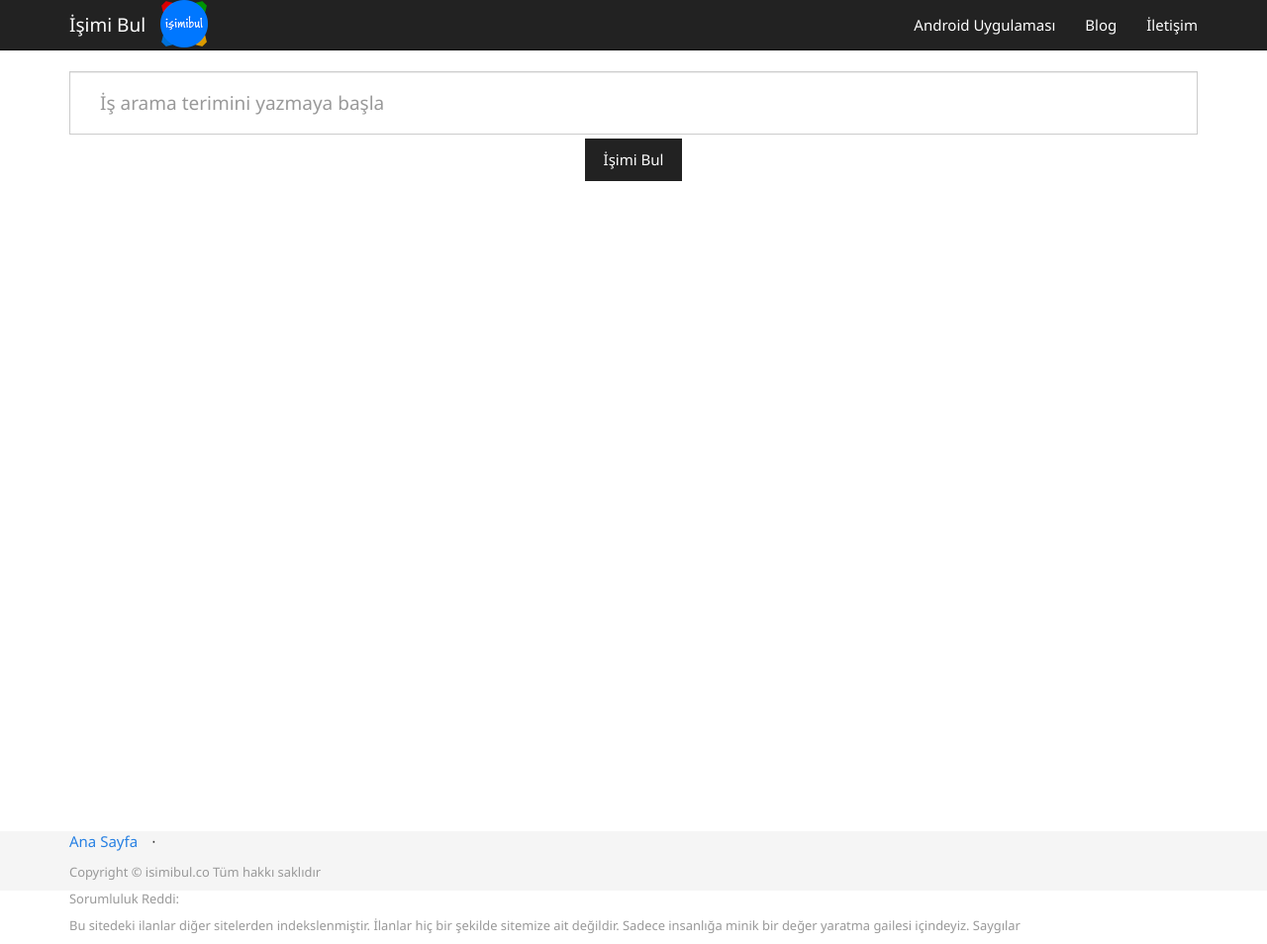
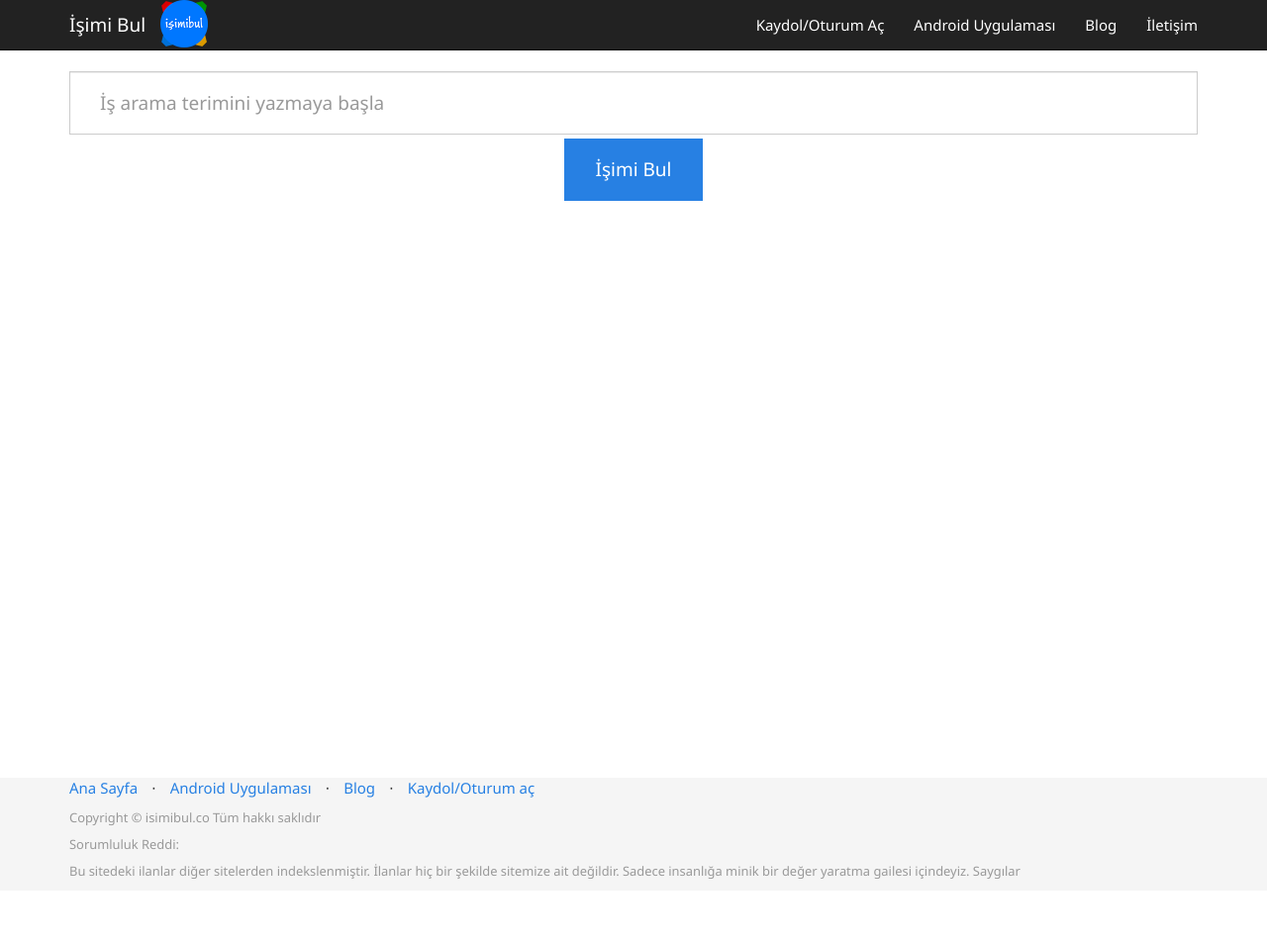
Before and after one commit to whicher/isimibul, a Jekyll site: the page built from index.html, in a window 1280 px wide. Shown: the whole page at 99% size. Built offline with Jekyll 4.4.1, drawn with Linux system fonts in a browser that asks for light colours; comment, search, counter and statistics services are not loaded; after the commit the page ends 900 px from its top, so only the background shows below that.

Commit message:
Add login

```diff
--- a/_includes/footer.html
+++ b/_includes/footer.html
@@ -8,6 +8,17 @@
             <a href="/">Ana Sayfa</a>
           </li>
           <li class="footer-menu-divider">&sdot;</li>
+          <li>
+            <a href="https://play.google.com/store/apps/details?id=co.hakanu.jobfinder&hl=tr" target="_blank">Android Uygulaması</a>
+          </li>
+          <li class="footer-menu-divider">&sdot;</li>
+          <li>
+            <a class="page-scroll" target="_blank" href="http://blog.isimibul.co">Blog</a>
+          </li>
+          <li class="footer-menu-divider">&sdot;</li>
+          <li>
+            <a class="page-scroll" target="_blank" href="/login">Kaydol/Oturum aç</a>
+          </li>
         </ul>
         <p class="copyright text-muted small">Copyright &copy; isimibul.co Tüm hakkı saklıdır</p>
         <h5 class="copyright text-muted small">Sorumluluk Reddi:</h5>
--- a/_includes/head.html
+++ b/_includes/head.html
@@ -13,22 +13,22 @@
   <title>{% if page.title %}{{ page.title }}{% else %}{{ site.title }}{% endif %}</title>
 
   <!-- Icons -->
-  <link rel="apple-touch-icon" sizes="57x57" href="/img/icon/apple-icon-57x57.png">
-  <link rel="apple-touch-icon" sizes="60x60" href="/img/icon/apple-icon-60x60.png">
-  <link rel="apple-touch-icon" sizes="72x72" href="/img/icon/apple-icon-72x72.png">
-  <link rel="apple-touch-icon" sizes="76x76" href="/img/icon/apple-icon-76x76.png">
-  <link rel="apple-touch-icon" sizes="114x114" href="/img/icon/apple-icon-114x114.png">
-  <link rel="apple-touch-icon" sizes="120x120" href="/img/icon/apple-icon-120x120.png">
-  <link rel="apple-touch-icon" sizes="144x144" href="/img/icon/apple-icon-144x144.png">
-  <link rel="apple-touch-icon" sizes="152x152" href="/img/icon/apple-icon-152x152.png">
-  <link rel="apple-touch-icon" sizes="180x180" href="/img/icon/apple-icon-180x180.png">
-  <link rel="icon" type="image/png" sizes="192x192"  href="/img/icon/android-icon-192x192.png">
-  <link rel="icon" type="image/png" sizes="32x32" href="/img/icon/favicon-32x32.png">
-  <link rel="icon" type="image/png" sizes="96x96" href="/img/icon/favicon-96x96.png">
-  <link rel="icon" type="image/png" sizes="16x16" href="/img/icon/favicon-16x16.png">
-  <link rel="manifest" href="/img/icon/manifest.json">
+  <link rel="apple-touch-icon" sizes="57x57" href="/static/img/logo.png">
+  <link rel="apple-touch-icon" sizes="60x60" href="/static/img/logo.png">
+  <link rel="apple-touch-icon" sizes="72x72" href="/static/img/logo.png">
+  <link rel="apple-touch-icon" sizes="76x76" href="/static/img/logo.png">
+  <link rel="apple-touch-icon" sizes="114x114" href="/static/img/logo.png">
+  <link rel="apple-touch-icon" sizes="120x120" href="/static/img/logo.png">
+  <link rel="apple-touch-icon" sizes="144x144" href="/static/img/logo.png">
+  <link rel="apple-touch-icon" sizes="152x152" href="/static/img/logo.png">
+  <link rel="apple-touch-icon" sizes="180x180" href="/static/img/logo.png">
+  <link rel="icon" type="image/png" sizes="192x192"  href="/static/img/logo.png">
+  <link rel="icon" type="image/png" sizes="32x32" href="/static/img/logo.png">
+  <link rel="icon" type="image/png" sizes="96x96" href="/static/img/logo.png">
+  <link rel="icon" type="image/png" sizes="16x16" href="/static/img/logo.png">
+  <link rel="manifest" href="/static/img/icon/manifest.json">
   <meta name="msapplication-TileColor" content="#ffffff">
-  <meta name="msapplication-TileImage" content="/img/icon/ms-icon-144x144.png">
+  <meta name="msapplication-TileImage" content="/static/img/logo.png">
   <meta name="theme-color" content="#ffffff">
 
   <!-- Bootstrap Core CSS -->
@@ -49,7 +49,8 @@
       <script src="https://oss.maxcdn.com/libs/respond.js/1.4.2/respond.min.js"></script>
   <![endif]-->
 
-  <!-- <link rel="shortcut icon" href="{{ "/img/favicon.ico" | prepend: site.baseurl }}"> -->
+  <!-- <link rel="shortcut icon" href="{{ "/static/img/favicon.ico" | prepend: site.baseurl }}"> -->
+  <link rel="shortcut icon" href="{{ "/static/img/logo.png" | prepend: site.baseurl }}">
 
    <!-- Social Media meta tags. -->
   <meta name="twitter:card" content="summary">
@@ -68,7 +69,7 @@
   <meta property="og:url" content="{{ site.url }}{{ page.url }}">
   <meta property="og:title" content="{% if page.title %}{{ page.title }}{% else %}{{ site.title }}{% endif %}">
   <meta property="og:description" content="{% if page.title %}{{ page.title }}{% else %}{{ site.title }}{% endif %}">
-  <meta property="og:image" content="{{ site.url }}/img/logo.png">
+  <meta property="og:image" content="{{ site.url }}/static/img/logo.png">
   <meta property="og:type" content="article" />
 
 </head>
--- a/_includes/header.html
+++ b/_includes/header.html
@@ -18,6 +18,9 @@
     <div class="collapse navbar-collapse" id="bs-example-navbar-collapse-1">
       <ul class="nav navbar-nav navbar-right">
         <li>
+          <a href="/login">Kaydol/Oturum Aç</a>
+        </li>
+        <li>
           <a href="https://play.google.com/store/apps/details?id=co.hakanu.jobfinder&hl=tr" target="_blank">Android Uygulaması</a>
         </li>
         <li>
--- a/_includes/search_box.html
+++ b/_includes/search_box.html
@@ -2,7 +2,7 @@
   <div class="col-md-12 text-center">
     <div class="input-group input-group-lg">
       <input id="input-query" type="text" class="form-control" placeholder="İş arama terimini yazmaya başla">
-      <button type="button" id="btn-search" class="btn btn-default navbar-btn">İşimi Bul</button>
+      <button type="button" id="btn-search" class="btn btn-lg btn-primary btn-default navbar-btn">İşimi Bul</button>
     </div>
   </div>
 </div>
--- a/static/css/styles.css
+++ b/static/css/styles.css
@@ -13,11 +13,49 @@
   bottom: 0;
   width: 100%;
   /* Set the fixed height of the footer here */
-  height: 60px;
+  /*height: 60px;*/
   background-color: #f5f5f5;
 }
 
+/* Signin styles */
+/*----------------------------*/
+.form-signin {
+  max-width: 330px;
+  padding: 15px;
+  margin: 0 auto;
+}
+.form-signin .form-signin-heading,
+.form-signin .checkbox {
+  margin-bottom: 10px;
+}
+.form-signin .checkbox {
+  font-weight: normal;
+}
+.form-signin .form-control {
+  position: relative;
+  height: auto;
+  -webkit-box-sizing: border-box;
+     -moz-box-sizing: border-box;
+          box-sizing: border-box;
+  padding: 10px;
+  font-size: 16px;
+}
+.form-signin .form-control:focus {
+  z-index: 2;
+}
+.form-signin input[type="email"] {
+  margin-bottom: -1px;
+  border-bottom-right-radius: 0;
+  border-bottom-left-radius: 0;
+}
+.form-signin input[type="password"] {
+  margin-bottom: 10px;
+  border-top-left-radius: 0;
+  border-top-right-radius: 0;
+}
+
 /* My styles */
+/*----------------------------*/
 .text-center {
   text-align: center;
 }
--- a/static/js/custom.js
+++ b/static/js/custom.js
@@ -6,7 +6,29 @@
       var query = $('#input-query').val();
       searchJob(query);
     });
-    FBTrials();
+
+    $('#btn-login').click(function(args){
+      console.log('Logging in');
+      var email = $('#input-email').val();
+      var password = $('#input-password').val();
+      console.log('Creds: ' + email + ' ' + password);
+      // TODO(hakanu): Firebase login here.
+    });
+
+    $('#btn-signup').click(function(args){
+      console.log('Signing up');
+      var email = $('#input-signup-email').val();
+      var password = $('#input-signup-password').val();
+      var name = $('#input-signup-name').val();
+      var background = $('#input-signup-background').val();
+      var uni = $('#input-signup-uni').val();
+      var uniDept = $('#input-signup-uni-dept').val();
+      console.log('Creds: ' + email + ' ' + password + ' ' + background + '' +
+                  name + ' ' + uni + ' ' + uniDept);
+      // TODO(hakanu): Firebase sign up here.
+    });
+
+    FBTrials('eleman');
 });
 
 function searchJob(query) {
@@ -14,9 +36,9 @@
   $('#div-search-results').show();
 }
 
-function FBTrials() {
+function FBTrials(query) {
   console.log('FBTrials');
-  var ref = firebase.database().ref('jobs_test/');
+  var ref = firebase.database().ref('jobs_index/' + query).orderByValue().limitToFirst(20);
   ref.once('value', function(snapshot) {
     snapshot.forEach(function(childSnapshot) {
       var childKey = childSnapshot.key;
@@ -25,8 +47,4 @@
       console.log('childData: ' + JSON.stringify(childData));
     });
   });
-
-  // ref.orderByChild("height").equalTo(25).on("child_added", function(snapshot) {
-  //   console.log(snapshot.key());
-  // });
 }
```
Also changed, not shown: _includes/login_box.html (added, +41 -0 lines), _layouts/login.html (added, +22 -0 lines).
